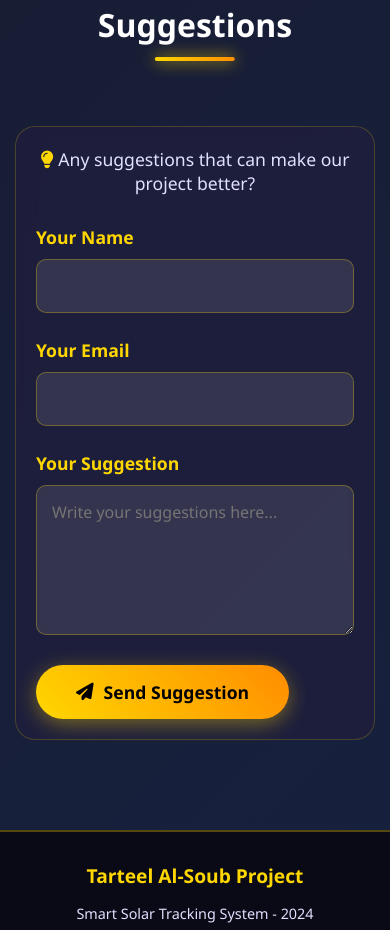
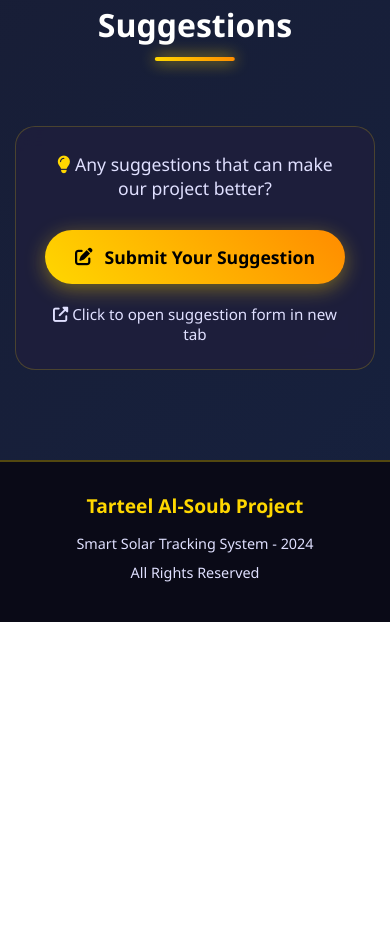
Before and after one commit to farmbot1238/tarteel, a plain HTML site: page index.html in a window 390 px wide. Shown: the part 3375-4305 px from the top of the page. After the commit the page ends 3997 px from the top, so only its background shows below. Drawn offline with Linux system fonts and the light colour scheme.

Commit message:
Update index.html

```diff
--- a/index.html
+++ b/index.html
@@ -140,7 +140,13 @@
             max-width: 700px;
             line-height: 1.6;
             color: #e0e0ff;
-            text-align: center;
+            text-align: left;
+            margin-left: auto;
+            margin-right: auto;
+        }
+
+        body[dir="rtl"] .hero-content p {
+            text-align: right;
         }
 
         .student-name {
@@ -290,92 +296,36 @@
             margin-top: 40px;
             backdrop-filter: blur(10px);
             border: 1px solid rgba(255, 215, 0, 0.2);
+            text-align: center;
         }
 
-        .form-group {
-            margin-bottom: 25px;
-        }
-
-        .form-group label {
-            display: block;
-            margin-bottom: 10px;
-            color: var(--neon-gold);
-            font-weight: bold;
-            font-size: 1.1rem;
-        }
-
-        .form-group input,
-        .form-group textarea {
-            width: 100%;
-            padding: 15px;
-            background: rgba(255, 255, 255, 0.1);
-            border: 1px solid rgba(255, 215, 0, 0.3);
-            border-radius: 10px;
-            color: white;
-            font-size: 1rem;
-            transition: all 0.3s ease;
-        }
-
-        .form-group input:focus,
-        .form-group textarea:focus {
-            outline: none;
-            border-color: var(--neon-gold);
-            box-shadow: 0 0 15px rgba(255, 215, 0, 0.3);
-        }
-
-        .form-group textarea {
-            min-height: 150px;
-            resize: vertical;
-        }
-
-        .submit-btn {
+        .form-btn {
             background: linear-gradient(45deg, var(--neon-gold), var(--neon-orange));
             color: black;
             border: none;
-            padding: 15px 40px;
+            padding: 18px 50px;
             border-radius: 50px;
-            font-size: 1.1rem;
+            font-size: 1.2rem;
             font-weight: bold;
             cursor: pointer;
             transition: all 0.3s ease;
-            display: flex;
+            display: inline-flex;
             align-items: center;
-            gap: 10px;
+            gap: 12px;
             box-shadow: 0 5px 20px rgba(255, 215, 0, 0.4);
+            text-decoration: none;
         }
 
-        .submit-btn:hover {
-            transform: translateY(-3px);
+        .form-btn:hover {
+            transform: translateY(-5px);
             box-shadow: 0 10px 30px rgba(255, 215, 0, 0.6);
+            color: black;
         }
 
-        .submit-btn:disabled {
-            opacity: 0.6;
-            cursor: not-allowed;
-            transform: none;
-        }
-
-        .form-message {
+        .form-info {
             margin-top: 20px;
-            padding: 15px;
-            border-radius: 10px;
-            text-align: center;
-            font-weight: bold;
-            display: none;
-        }
-
-        .form-message.success {
-            background: rgba(76, 175, 80, 0.2);
-            border: 1px solid #4CAF50;
-            color: #4CAF50;
-            display: block;
-        }
-
-        .form-message.error {
-            background: rgba(244, 67, 54, 0.2);
-            border: 1px solid #f44336;
-            color: #f44336;
-            display: block;
+            color: #e0e0ff;
+            font-size: 0.95rem;
         }
 
         /* Footer */
@@ -430,7 +380,20 @@
             }
 
             .suggestions-form {
-                padding: 20px;
+                padding: 25px;
+            }
+
+            .form-btn {
+                padding: 15px 30px;
+                font-size: 1.1rem;
+            }
+
+            .hero-content p {
+                text-align: center;
+            }
+
+            body[dir="rtl"] .hero-content p {
+                text-align: center;
             }
         }
 
@@ -559,34 +522,26 @@
     <section id="suggestions">
         <h2 class="section-title">Suggestions</h2>
         <div class="suggestions-form">
-            <p style="text-align: center; margin-bottom: 30px; font-size: 1.1rem; color: #e0e0ff;">
+            <p style="margin-bottom: 30px; font-size: 1.1rem; color: #e0e0ff;">
                 <i class="fas fa-lightbulb" style="color: var(--neon-gold);"></i>
                 <span id="suggestion-text">Any suggestions that can make our project better?</span>
             </p>
 
-            <form id="suggestionForm">
-                <div class="form-group">
-                    <label for="name" id="name-label">Your Name</label>
-                    <input type="text" id="name" name="name" required>
-                </div>
+            <!-- رابط Google Forms -->
+            <a href="https://docs.google.com/forms/d/e/1FAIpQLSd93OsOwGynUP3MsPO_k0p0LXs3oSlnGm_mZNGhv4P5mbCkiA/viewform?usp=sf_link"
+               target="_blank"
+               class="form-btn"
+               id="form-link">
+                <i class="fas fa-edit"></i>
+                <span id="submit-text">Submit Your Suggestion</span>
+            </a>
 
-                <div class="form-group">
-                    <label for="email" id="email-label">Your Email</label>
-                    <input type="email" id="email" name="email" required>
-                </div>
-
-                <div class="form-group">
-                    <label for="suggestion" id="suggestion-label">Your Suggestion</label>
-                    <textarea id="suggestion" name="suggestion" placeholder="Write your suggestions here..." required></textarea>
-                </div>
-
-                <button type="submit" class="submit-btn" id="submit-btn">
-                    <i class="fas fa-paper-plane"></i>
-                    <span id="submit-text">Send Suggestion</span>
-                </button>
-
-                <div class="form-message" id="form-message"></div>
-            </form>
+            <div class="form-info">
+                <p>
+                    <i class="fas fa-external-link-alt"></i>
+                    <span id="form-info">Click to open suggestion form in new tab</span>
+                </p>
+            </div>
         </div>
     </section>
 
@@ -659,13 +614,8 @@
 
                 // Suggestions Section
                 suggestionText: "Any suggestions that can make our project better?",
-                nameLabel: "Your Name",
-                emailLabel: "Your Email",
-                suggestionLabel: "Your Suggestion",
-                submitText: "Send Suggestion",
-                sendingText: "Sending...",
-                successMessage: "Thank you! Your suggestion has been sent successfully.",
-                errorMessage: "Error sending suggestion. Please try again.",
+                submitText: "Submit Your Suggestion",
+                formInfo: "Click to open suggestion form in new tab",
 
                 // Footer
                 footerTitle: "Tarteel Al-Soub Project"
@@ -727,13 +677,8 @@
 
                 // Suggestions Section
                 suggestionText: "أي اقتراحات قادرة على أن تجعل مشروعنا أفضل؟",
-                nameLabel: "اسمك",
-                emailLabel: "بريدك الإلكتروني",
-                suggestionLabel: "اقتراحك",
-                submitText: "إرسال الاقتراح",
-                sendingText: "جاري الإرسال...",
-                successMessage: "شكراً لك! تم إرسال اقتراحك بنجاح.",
-                errorMessage: "خطأ في إرسال الاقتراح. يرجى المحاولة مرة أخرى.",
+                submitText: "إرسال اقتراحك",
+                formInfo: "انقر لفتح نموذج الاقتراحات في نافذة جديدة",
 
                 // Footer
                 footerTitle: "مشروع ترتيل الصعوب"
@@ -835,62 +780,12 @@
 
             // Suggestions section
             document.getElementById('suggestion-text').textContent = t.suggestionText;
-            document.getElementById('name-label').textContent = t.nameLabel;
-            document.getElementById('email-label').textContent = t.emailLabel;
-            document.getElementById('suggestion-label').textContent = t.suggestionLabel;
             document.getElementById('submit-text').textContent = t.submitText;
+            document.getElementById('form-info').textContent = t.formInfo;
 
             // Footer
             document.querySelector('.footer-content h3').textContent = t.footerTitle;
         }
-
-        // Form submission
-        document.getElementById('suggestionForm').addEventListener('submit', function(e) {
-            e.preventDefault();
-
-            const submitBtn = document.getElementById('submit-btn');
-            const submitText = document.getElementById('submit-text');
-            const formMessage = document.getElementById('form-message');
-            const t = translations[currentLang];
-
-            // Get form data
-            const formData = {
-                name: document.getElementById('name').value,
-                email: document.getElementById('email').value,
-                suggestion: document.getElementById('suggestion').value,
-                language: currentLang
-            };
-
-            // Disable submit button
-            submitBtn.disabled = true;
-            submitText.textContent = t.sendingText;
-
-            // Simulate email sending (in a real scenario, this would connect to a backend)
-            setTimeout(() => {
-                // Show success message
-                formMessage.textContent = t.successMessage;
-                formMessage.className = 'form-message success';
-
-                // Create mailto link (this will open the user's email client)
-                const subject = `Suggestion for Solar Tracker Project - ${formData.name}`;
-                const body = `Name: ${formData.name}\nEmail: ${formData.email}\n\nSuggestion:\n${formData.suggestion}\n\nLanguage: ${formData.language}`;
-
-                const mailtoLink = `mailto:abdalrhmanmaaith23@gmail.com?subject=${encodeURIComponent(subject)}&body=${encodeURIComponent(body)}`;
-
-                // Open email client
-                window.location.href = mailtoLink;
-
-                // Reset form
-                document.getElementById('suggestionForm').reset();
-
-                // Re-enable button after delay
-                setTimeout(() => {
-                    submitBtn.disabled = false;
-                    submitText.textContent = t.submitText;
-                }, 3000);
-
-            }, 2000);
-        });
 
         // Initialize - تلقائي إنجليزي
         document.addEventListener('DOMContentLoaded', function() {
```
